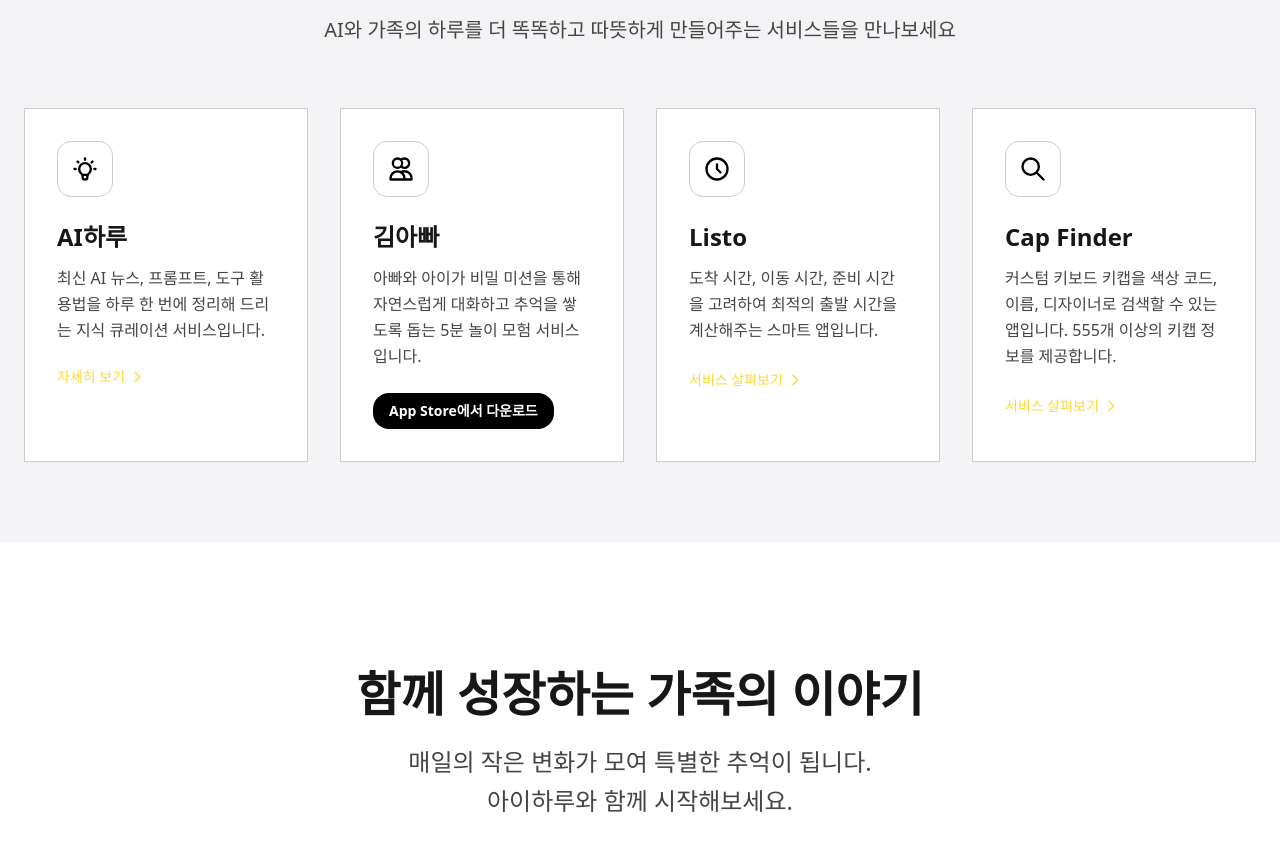
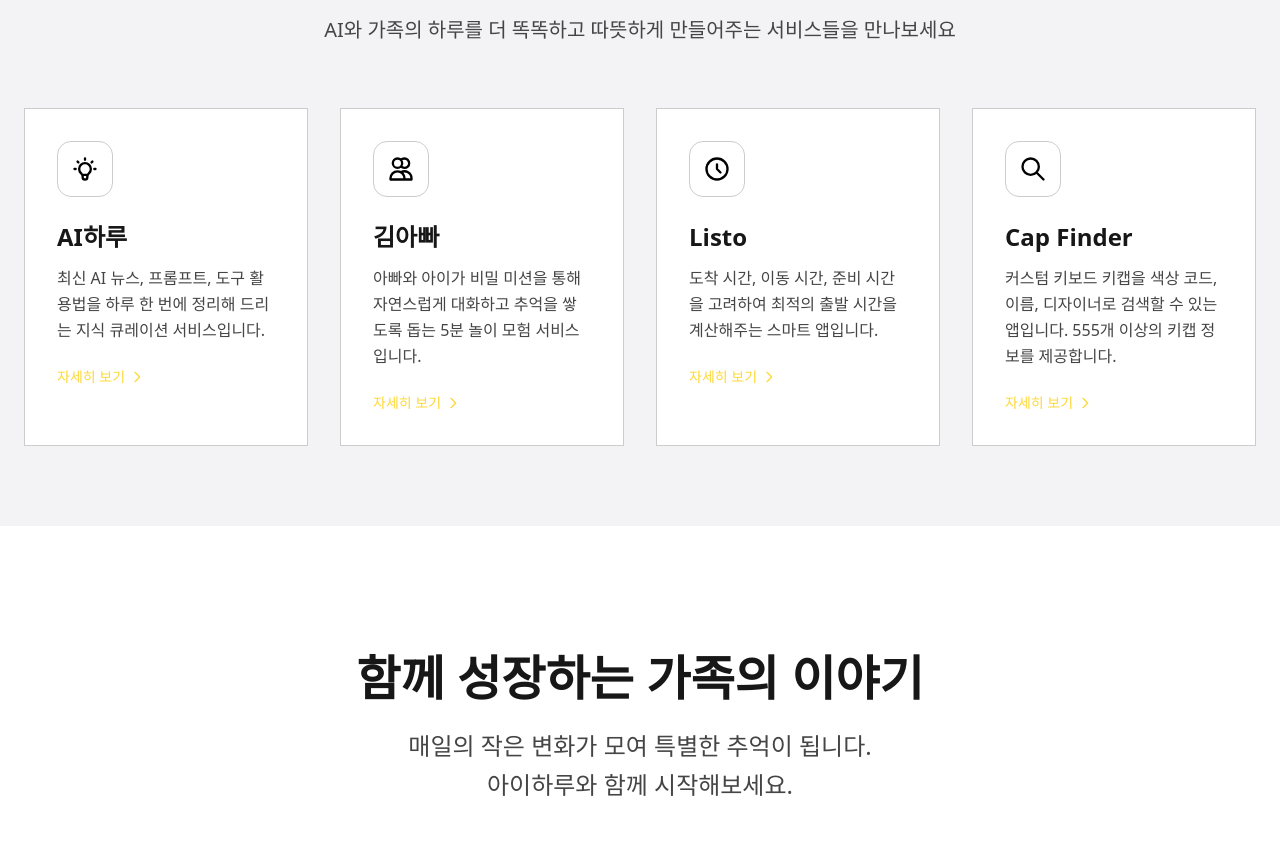
Before and after one commit to jaloveeye/aiharu-landing-next, a Next.js app: page / in a window 1280 px wide. Shown: the part 873-1723 px from the top of the page. Built offline with nearby package versions, Linux system fonts and the light colour scheme; no server answers.

Commit message:
feat: 홈 카드의 김아빠, Listo, Cap Finder를 AI하루와 동일하게 자세히 보기 링크만 표시

```diff
--- a/components/HomeContent.tsx
+++ b/components/HomeContent.tsx
@@ -114,7 +114,8 @@
             </Link>
 
             {/* 김아빠 */}
-            <div
+            <Link
+              href="/kimappa"
               className="group p-8 rounded-medium border transition-all duration-200 hover:shadow-lg"
               style={{
                 backgroundColor: 'var(--color-background)',
@@ -140,20 +141,17 @@
               <p className="mb-6 leading-relaxed" style={{ color: 'var(--color-on-surface-variant)' }}>
                 아빠와 아이가 비밀 미션을 통해 자연스럽게 대화하고 추억을 쌓도록 돕는 5분 놀이 모험 서비스입니다.
               </p>
-              <a
-                href="https://apps.apple.com/kr/app/%EA%B9%80%EC%95%84%EB%B9%A0/id6755213272"
-                target="_blank"
-                rel="noopener noreferrer"
-                className="inline-flex items-center justify-center px-4 py-2 text-sm font-semibold transition-colors"
-                style={{ backgroundColor: '#000000', color: '#FFFFFF', borderRadius: 'var(--border-radius-medium)' }}
-                onClick={(e) => e.stopPropagation()}
-              >
-                App Store에서 다운로드
-              </a>
-            </div>
+              <div className="flex items-center font-medium text-sm group-hover:gap-2 gap-1 transition-all" style={{ color: 'var(--color-primary)' }}>
+                자세히 보기
+                <svg className="w-4 h-4 group-hover:translate-x-1 transition-transform" fill="none" stroke="currentColor" viewBox="0 0 24 24">
+                  <path strokeLinecap="round" strokeLinejoin="round" strokeWidth={2} d="M9 5l7 7-7 7" />
+                </svg>
+              </div>
+            </Link>
 
             {/* Listo */}
-            <div
+            <Link
+              href="/listo"
               className="group p-8 rounded-medium border transition-all duration-200 hover:shadow-lg"
               style={{
                 backgroundColor: 'var(--color-background)',
@@ -179,20 +177,17 @@
               <p className="mb-6 leading-relaxed" style={{ color: 'var(--color-on-surface-variant)' }}>
                 도착 시간, 이동 시간, 준비 시간을 고려하여 최적의 출발 시간을 계산해주는 스마트 앱입니다.
               </p>
-              <Link
-                href="/listo"
-                className="inline-flex items-center font-medium text-sm group-hover:gap-2 gap-1 transition-all"
-                style={{ color: 'var(--color-primary)' }}
-              >
-                서비스 살펴보기
+              <div className="flex items-center font-medium text-sm group-hover:gap-2 gap-1 transition-all" style={{ color: 'var(--color-primary)' }}>
+                자세히 보기
                 <svg className="w-4 h-4 group-hover:translate-x-1 transition-transform" fill="none" stroke="currentColor" viewBox="0 0 24 24">
                   <path strokeLinecap="round" strokeLinejoin="round" strokeWidth={2} d="M9 5l7 7-7 7" />
                 </svg>
-              </Link>
-            </div>
+              </div>
+            </Link>
 
             {/* Cap Finder */}
-            <div
+            <Link
+              href="/cap-finder"
               className="group p-8 rounded-medium border transition-all duration-200 hover:shadow-lg"
               style={{
                 backgroundColor: 'var(--color-background)',
@@ -218,17 +213,13 @@
               <p className="mb-6 leading-relaxed" style={{ color: 'var(--color-on-surface-variant)' }}>
                 커스텀 키보드 키캡을 색상 코드, 이름, 디자이너로 검색할 수 있는 앱입니다. 555개 이상의 키캡 정보를 제공합니다.
               </p>
-              <Link
-                href="/cap-finder"
-                className="inline-flex items-center font-medium text-sm group-hover:gap-2 gap-1 transition-all"
-                style={{ color: 'var(--color-primary)' }}
-              >
-                서비스 살펴보기
+              <div className="flex items-center font-medium text-sm group-hover:gap-2 gap-1 transition-all" style={{ color: 'var(--color-primary)' }}>
+                자세히 보기
                 <svg className="w-4 h-4 group-hover:translate-x-1 transition-transform" fill="none" stroke="currentColor" viewBox="0 0 24 24">
                   <path strokeLinecap="round" strokeLinejoin="round" strokeWidth={2} d="M9 5l7 7-7 7" />
                 </svg>
-              </Link>
-            </div>
+              </div>
+            </Link>
           </div>
         </div>
       </section>
```
